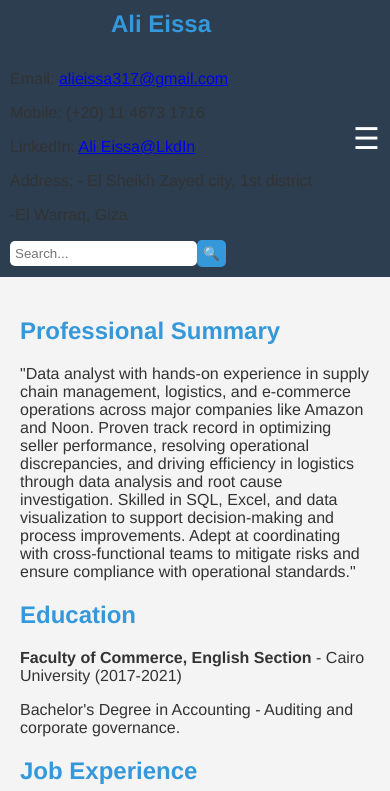
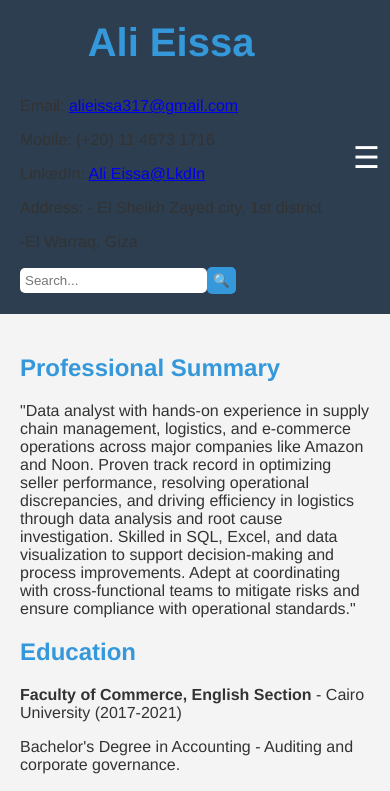
Before and after one commit to 10-ALIen-01/alieissa_CV.beta, a plain HTML site: page index.html in a window 390 px wide. Shown: the top 791 px of the page. Drawn offline with Linux system fonts and the light colour scheme.

Commit message:
Update styles.css

```diff
--- a/styles.css
+++ b/styles.css
@@ -39,9 +39,12 @@ header {
 
 .header-content {
     display: flex;
-    justify-content: space-between;
-    width: 100%;
+    justify-content: flex-start; /* Align content to the left */
+    align-items: center;
+    padding: 10px; /* Reduce padding for a compact header */
+    transition: all 0.5s ease; /* Smooth transitions for the layout */
 }
+
 
 .search {
     display: flex;
@@ -108,11 +111,14 @@ main {
         align-items: flex-start;
     }
 
-    #name {
-        font-size: 24px;
-    }
+#name {
+    font-size: 2.5rem;
+    transition: transform 0.3s ease; /* Smooth scaling transition */
+}
 
-    #contact {
-        transform: translateY(-20px);
-    }
+#contact {
+    display: flex;
+    flex-direction: column;
+    margin-left: 20px; /* Give some space between name and contact */
+    transition: all 0.5s ease; /* Smooth transition when repositioning */
 }
```
